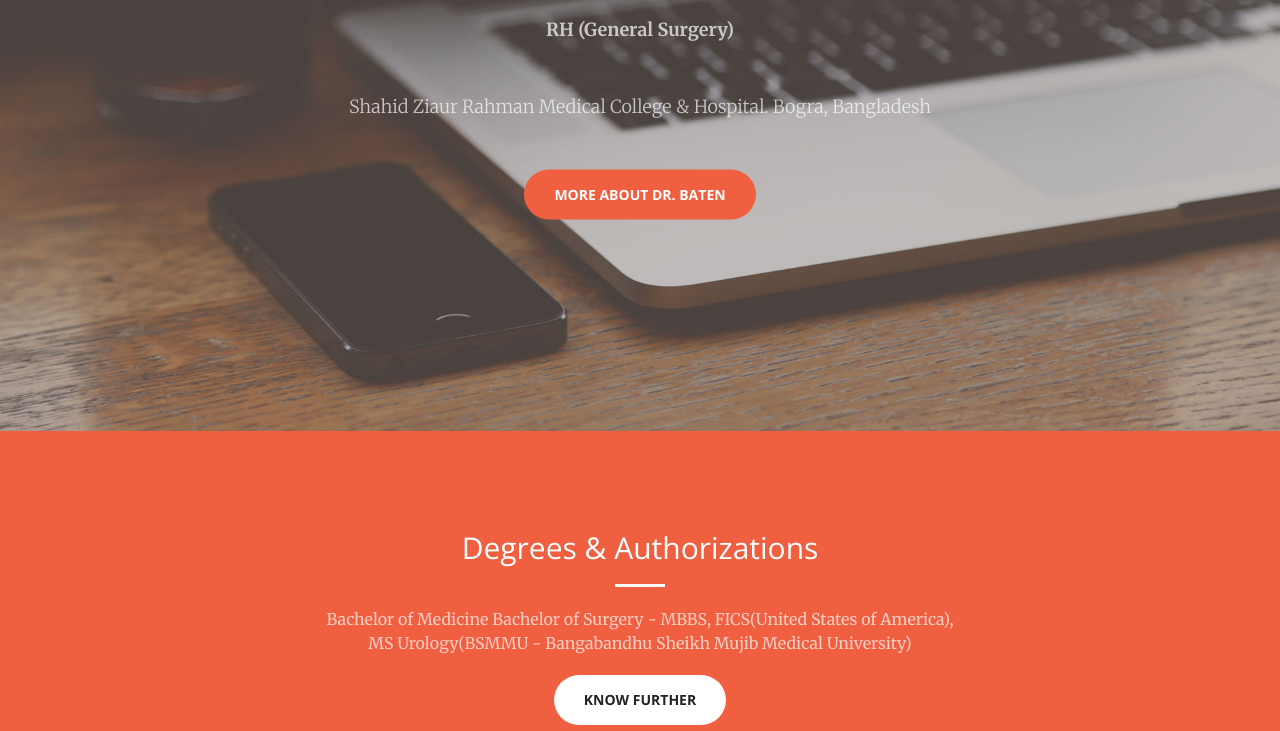
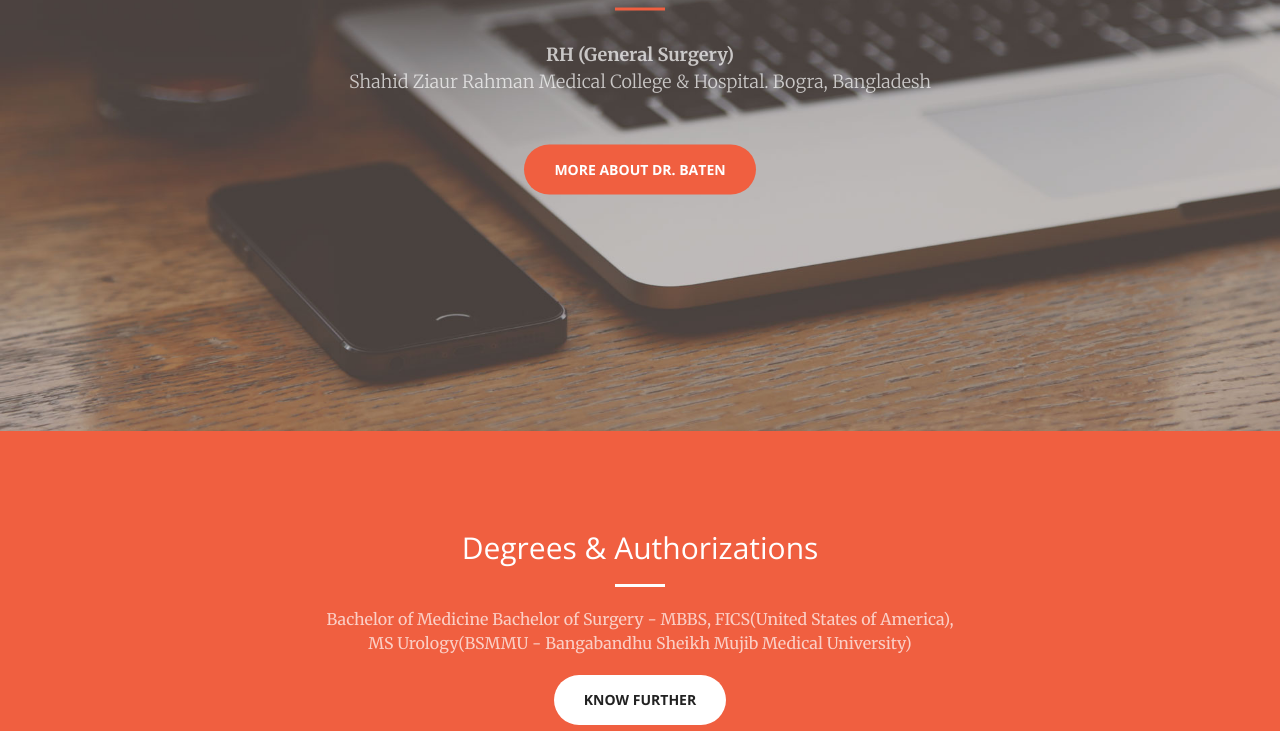
Before and after one commit to nuhil/batenuro, a website: page index.html in a window 1280 px wide. Shown: the part 369-1100 px from the top of the page. Drawn offline with nearby package versions, Linux system fonts and the light colour scheme.

Commit message:
Update index.html

```diff
--- a/index.html
+++ b/index.html
@@ -73,8 +73,7 @@
             <div class="header-content-inner">
                 <h1 id="homeHeading">Consultant Urologist &amp; Andrologist</h1>
                 <hr>
-                <p><strong>RH (General Surgery)</strong></p>
-                <p>Shahid Ziaur Rahman Medical College &amp; Hospital. Bogra, Bangladesh</p>
+                <p><strong>RH (General Surgery)</strong><br/>Shahid Ziaur Rahman Medical College &amp; Hospital. Bogra, Bangladesh</p>
                 <a href="#about" class="btn btn-primary btn-xl page-scroll">More About Dr. Baten</a>
             </div>
         </div>
```
